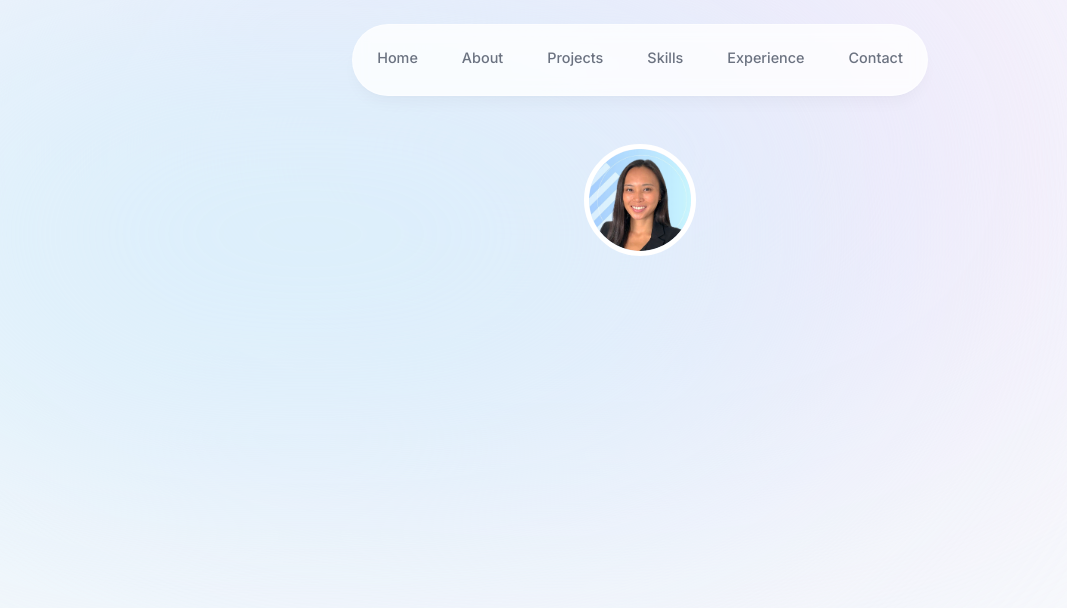
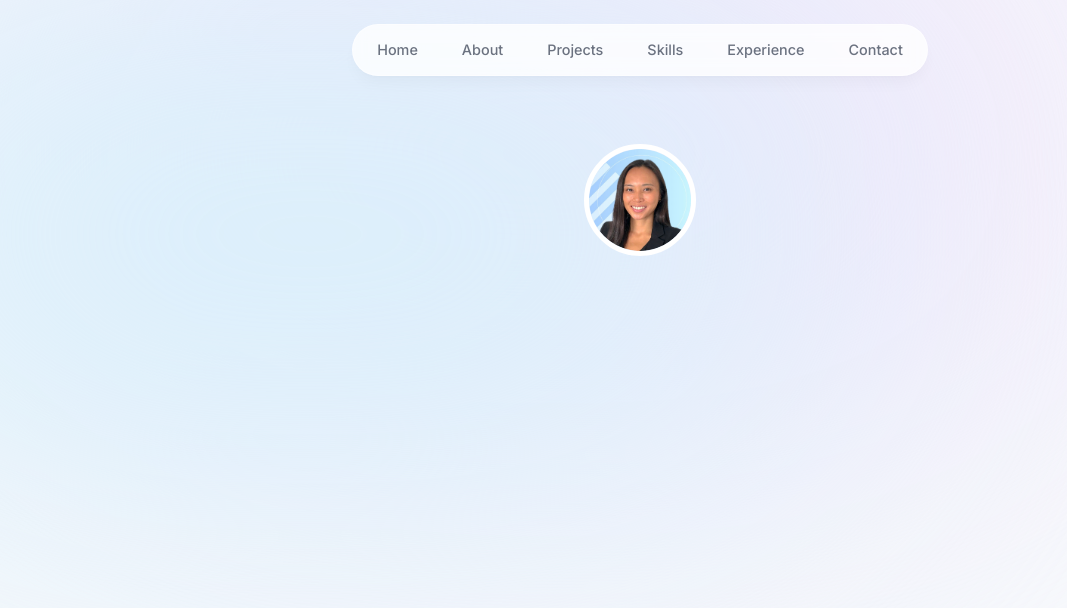
Before and after one commit to kathleenmerc/next-js-portfolio, a Next.js app: page / in a window 1280 px wide. Shown: the top 608 px of the page, without its empty margins (0-1067 px from the left). Built offline with nearby package versions, Linux system fonts and the light colour scheme.

Commit message:
style: fix navbar background height and spacing

```diff
--- a/components/Header.tsx
+++ b/components/Header.tsx
@@ -11,7 +11,7 @@
 
       {/* white navbar background */}
         <motion.div
-          className="fixed top-0 left-1/2 h-[4.5rem] w-full rounded-none border border-white border-opacity-40 bg-white bg-opacity-80 shadow-lg shadow-black/[0.03] backdrop-blur-[0.5rem] sm:top-6 sm:h[3.25rem] sm:w-[36rem] sm:rounded-full"
+          className="fixed top-0 left-1/2 h-[4.5rem] w-full rounded-none border border-white border-opacity-40 bg-white bg-opacity-80 shadow-lg shadow-black/[0.03] backdrop-blur-[0.5rem] sm:top-6 sm:h-[3.25rem] sm:w-[36rem] sm:rounded-full"
 
           /* Bounce effect */
           initial={{ y: -100, x: "-50%", opacity: 0 }}
@@ -30,7 +30,7 @@
                   animate={{ y: 0, opacity: 1 }}
                 >
                   <Link
-                    className="flex w-full items-center justify-center px-3 py-5  hover:text-gray-950 transition"
+                    className="flex w-full items-center justify-center px-3 py-3  hover:text-gray-950 transition"
                     href={link.hash}
                   >
                     {
```
